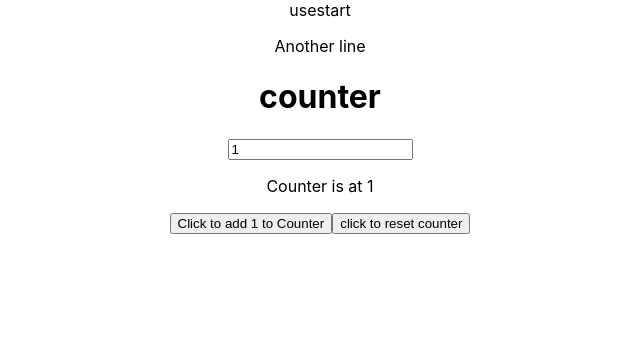
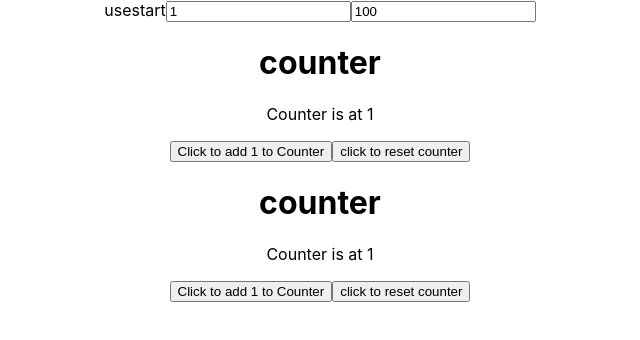
Before and after one commit to almogzaken/usestate, a React (Create React App) app: page / in a window 1280 px wide. Shown: the top 340 px of the page, without its empty margins (320-960 px from the left). Built offline with nearby package versions, Linux system fonts and the light colour scheme.

Commit message:
Added maxCounter

```diff
--- a/src/App.js
+++ b/src/App.js
@@ -1,12 +1,26 @@
 import './App.css';
 import Counter from './Counter';
+import { useState } from "react";
+
+
 
 function App() {
+  const [delta,setdelta] = useState(1)
+  const [maxCounter, setMaxCounter] = useState(100)
+  function handleDelta(event){
+  console.log(event)
+  setdelta(Number(event.target.value))
+}
+function handleMax(event){
+  setMaxCounter(Number(event.target.value))
+}
   return (
     <div className="App">
       usestart
-      <p> Another line</p>
-      <Counter />
+      <input type = "number" value={delta} onChange = {handleDelta}/>
+      <input type = "number" value={maxCounter} onChange = {handleMax}/>
+      <Counter delta ={delta} maxCounter = {maxCounter}/>
+      <Counter delta ={delta} maxCounter = {maxCounter}/>
     </div>
   );
 }
--- a/src/Counter.js
+++ b/src/Counter.js
@@ -1,20 +1,17 @@
 import { useState } from "react";
 
-function Counter() {
+function Counter(props) {
+    const {delta} = props
+    const {maxCounter} = props
     const [count,setCount] = useState(1)
-    const [delta,setdelta] = useState(1)
 
     function incr(){
         setCount(
             function(oldCount){
+                if (oldCount+ delta > maxCounter) return 0
                 return oldCount+delta
             }
         )
-        console.log(count)
-    }
-    function handleDelta(e){
-        console.log(e)
-        setdelta(Number(e.target.value))
     }
     function reset(){
         setCount(0)
@@ -23,7 +20,6 @@
     return (
         <div>
             <h1> counter</h1>
-            <input type = "number" value={delta} onChange = {handleDelta}/>
             <p> Counter is at {count}</p>
             <button onClick={incr}> Click to add {delta} to Counter</button>
             <button onClick={reset}> click to reset counter</button>
```
